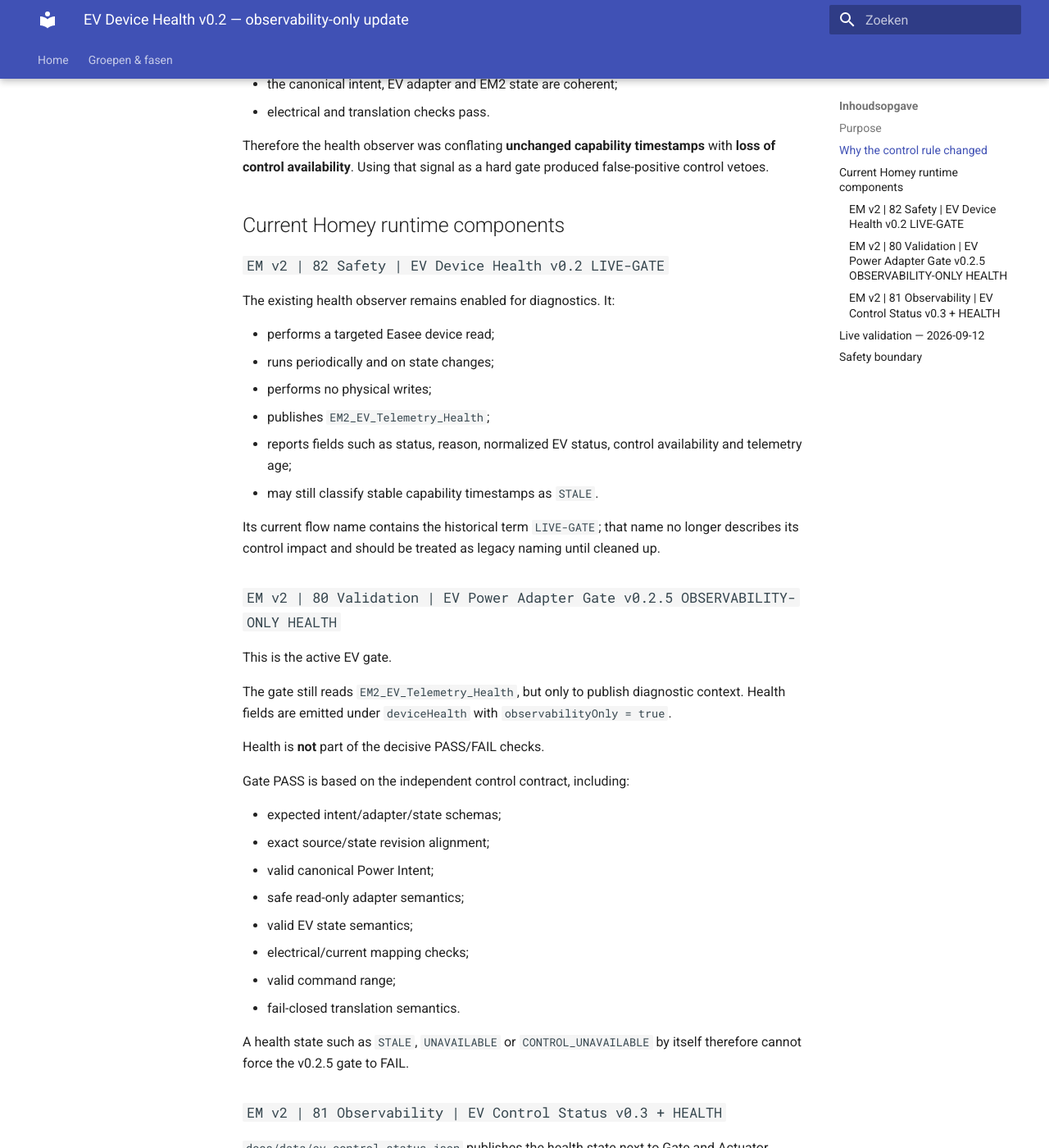
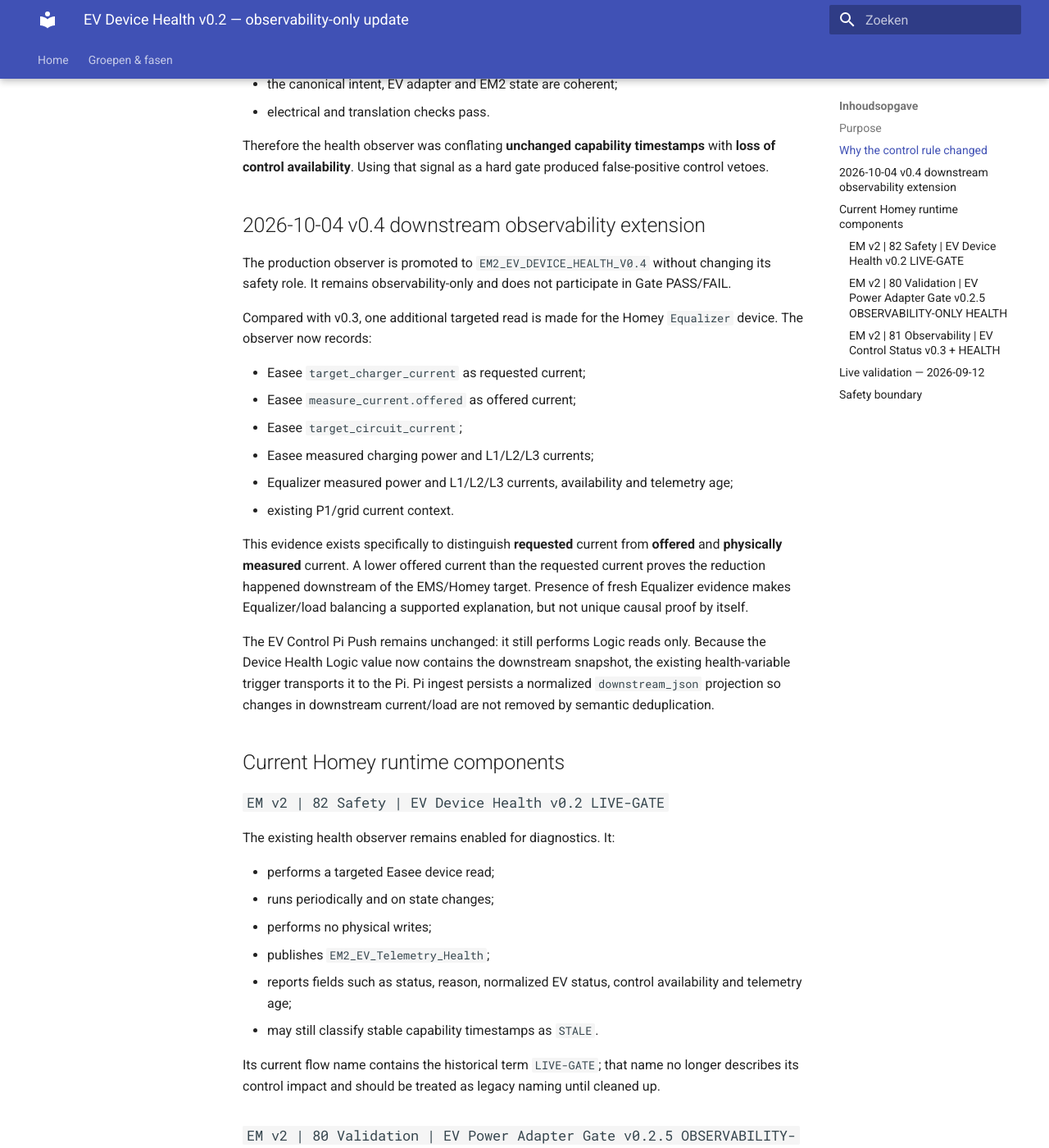
Before and after one commit to OnsKasteeltje/homey-energy-manual, an MkDocs documentation site: the page built from docs/architecture/ev-device-health-failsafe-v0.2.md, in a window 1280 px wide and 1400 px high, scrolled down 665 px. Shown: the whole window at 82% size. Built offline with MkDocs 1.6.1 and Material for MkDocs 9.7.7, drawn with Linux system fonts in a browser that asks for light colours.

Commit message:
docs(ev): document Device Health v0.4 observability

```diff
--- a/docs/architecture/ev-device-health-failsafe-v0.2.md
+++ b/docs/architecture/ev-device-health-failsafe-v0.2.md
@@ -18,6 +18,34 @@
 - electrical and translation checks pass.
 
 Therefore the health observer was conflating **unchanged capability timestamps** with **loss of control availability**. Using that signal as a hard gate produced false-positive control vetoes.
+
+## 2026-10-04 v0.4 downstream observability extension
+
+The production observer is promoted to `EM2_EV_DEVICE_HEALTH_V0.4` without
+changing its safety role. It remains observability-only and does not participate
+in Gate PASS/FAIL.
+
+Compared with v0.3, one additional targeted read is made for the Homey
+`Equalizer` device. The observer now records:
+
+- Easee `target_charger_current` as requested current;
+- Easee `measure_current.offered` as offered current;
+- Easee `target_circuit_current`;
+- Easee measured charging power and L1/L2/L3 currents;
+- Equalizer measured power and L1/L2/L3 currents, availability and telemetry age;
+- existing P1/grid current context.
+
+This evidence exists specifically to distinguish **requested** current from
+**offered** and **physically measured** current. A lower offered current than the
+requested current proves the reduction happened downstream of the EMS/Homey
+target. Presence of fresh Equalizer evidence makes Equalizer/load balancing a
+supported explanation, but not unique causal proof by itself.
+
+The EV Control Pi Push remains unchanged: it still performs Logic reads only.
+Because the Device Health Logic value now contains the downstream snapshot, the
+existing health-variable trigger transports it to the Pi. Pi ingest persists a
+normalized `downstream_json` projection so changes in downstream current/load
+are not removed by semantic deduplication.
 
 ## Current Homey runtime components
 
```
